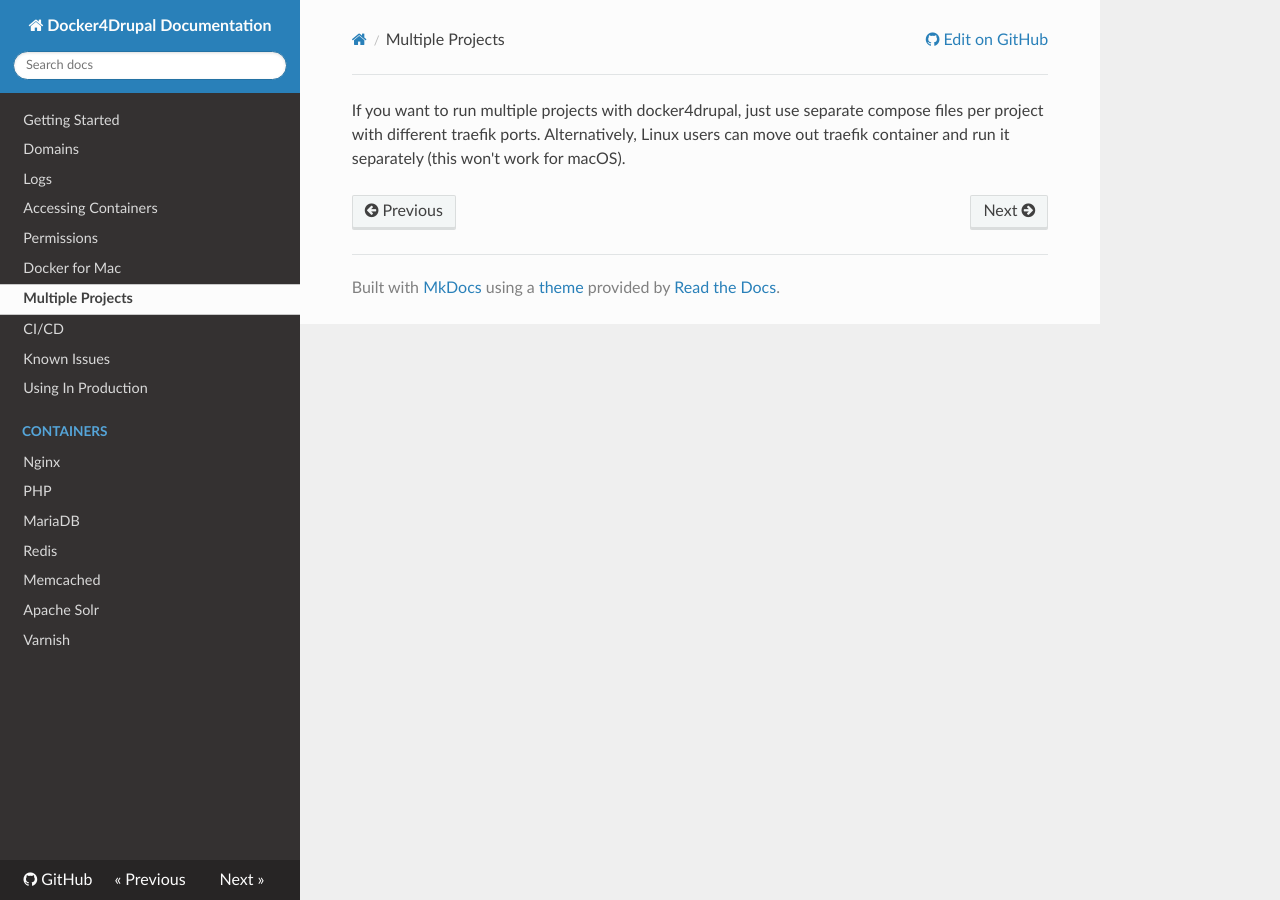
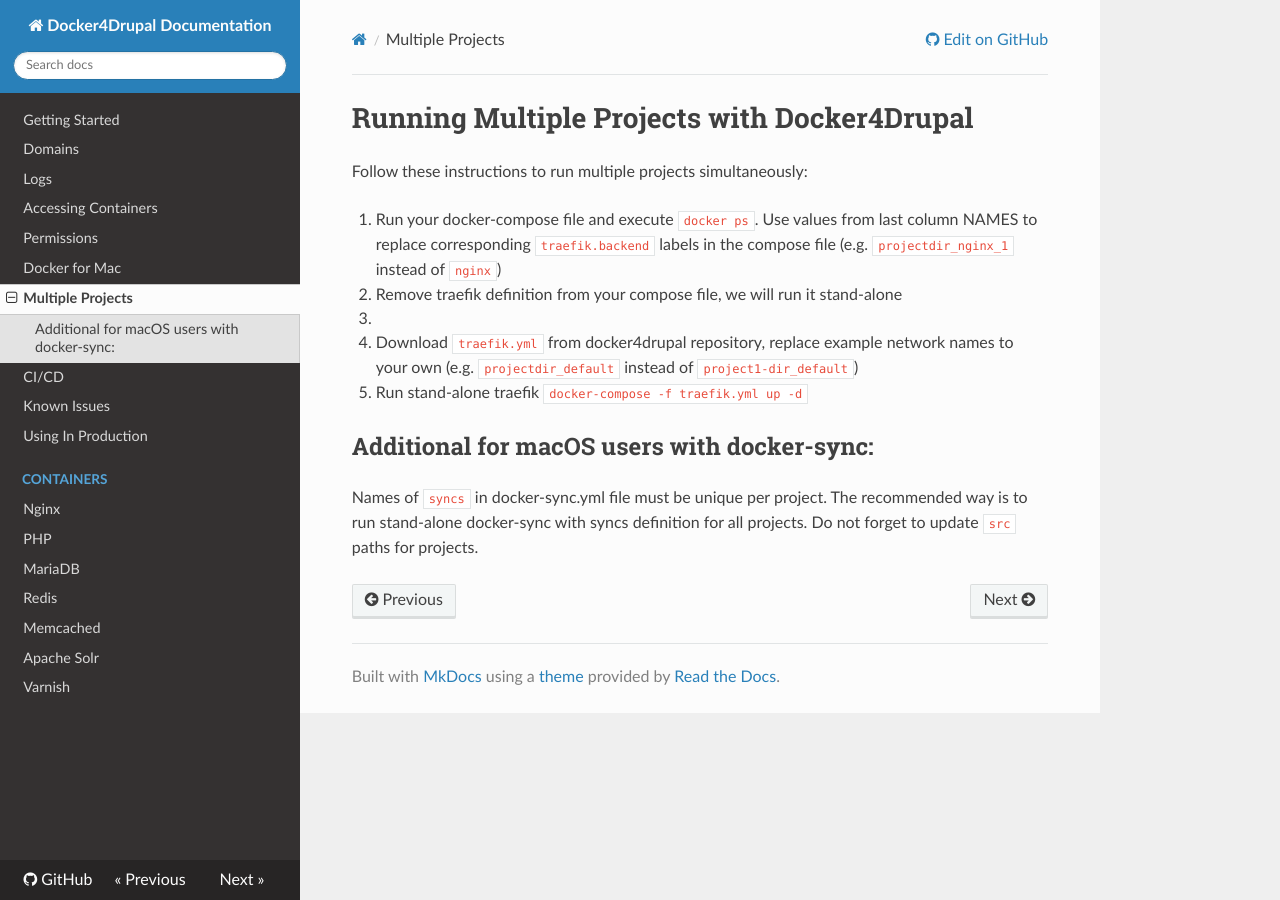
Before and after one commit to wodby/docker4drupal, an MkDocs documentation site: the page built from docs/multiple-projects.md, in a window 1280 px wide. Built offline with MkDocs 1.6.1, drawn with Linux system fonts in a browser that asks for light colours; nearby versions of some CDN libraries; old or Windows-style settings are respelled for this version of MkDocs.

Commit message:
Update instructions for running multiple projects [skip ci]

```diff
--- a/docs/multiple-projects.md
+++ b/docs/multiple-projects.md
@@ -1 +1,13 @@
-If you want to run multiple projects with docker4drupal, just use separate compose files per project with different traefik ports. Alternatively, Linux users can move out traefik container and run it separately (this won't work for macOS).
+# Running Multiple Projects with Docker4Drupal
+
+Follow these instructions to run multiple projects simultaneously:
+
+1. Run your docker-compose file and execute `docker ps`. Use values from last column NAMES to replace corresponding `traefik.backend` labels in the compose file (e.g. `projectdir_nginx_1` instead of `nginx`)
+2. Remove traefik definition from your compose file, we will run it stand-alone
+3.
+4. Download `traefik.yml` from docker4drupal repository, replace example network names to your own (e.g. `projectdir_default` instead of `project1-dir_default`)
+5. Run stand-alone traefik `docker-compose -f traefik.yml up -d`
+
+## Additional for macOS users with docker-sync:
+
+Names of `syncs` in docker-sync.yml file must be unique per project. The recommended way is to run stand-alone docker-sync with syncs definition for all projects. Do not forget to update `src` paths for projects.
```
Also changed, not shown: docs/index.md (+2 -2 lines), traefik.yml (added, +23 -0 lines).
